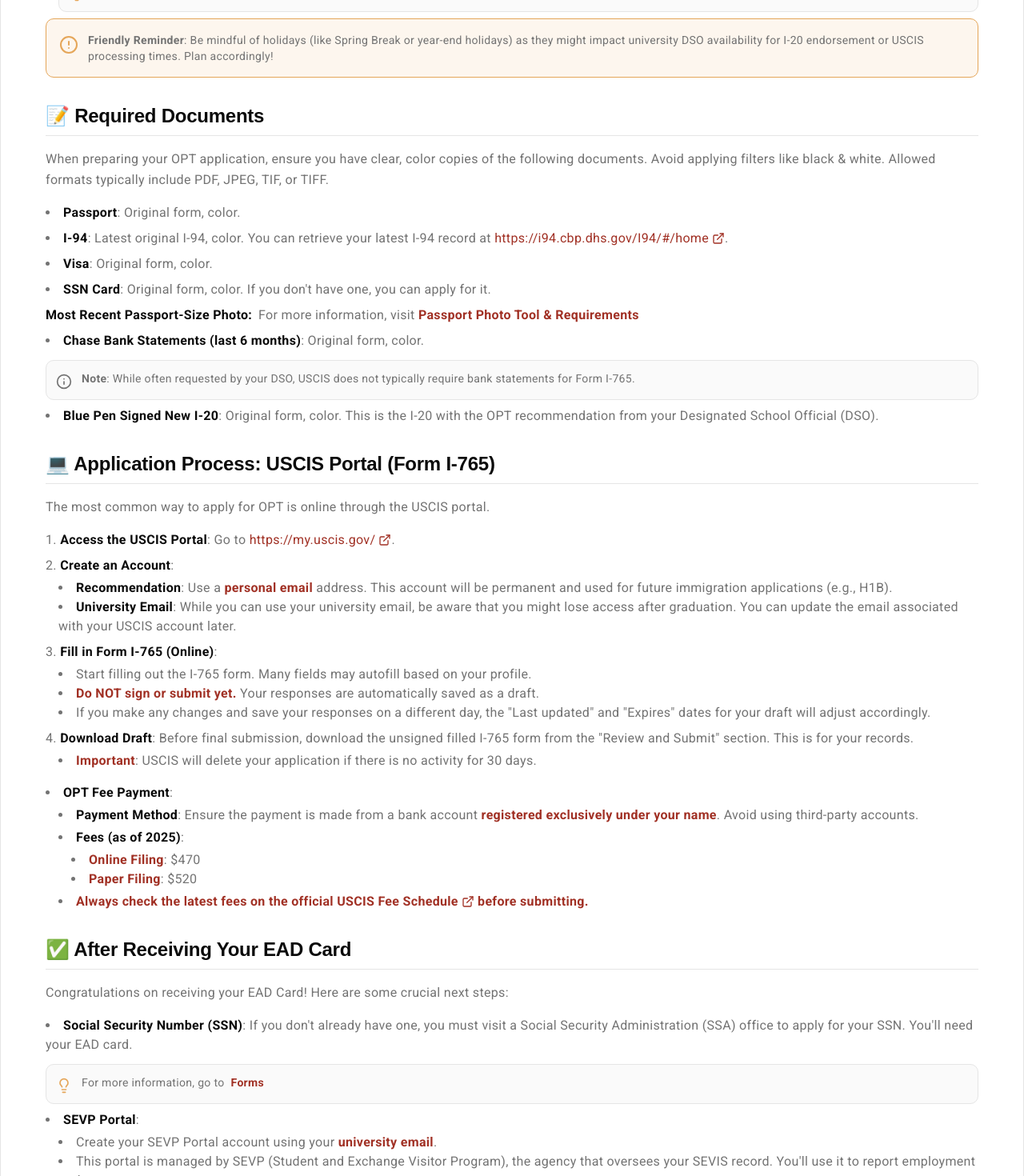
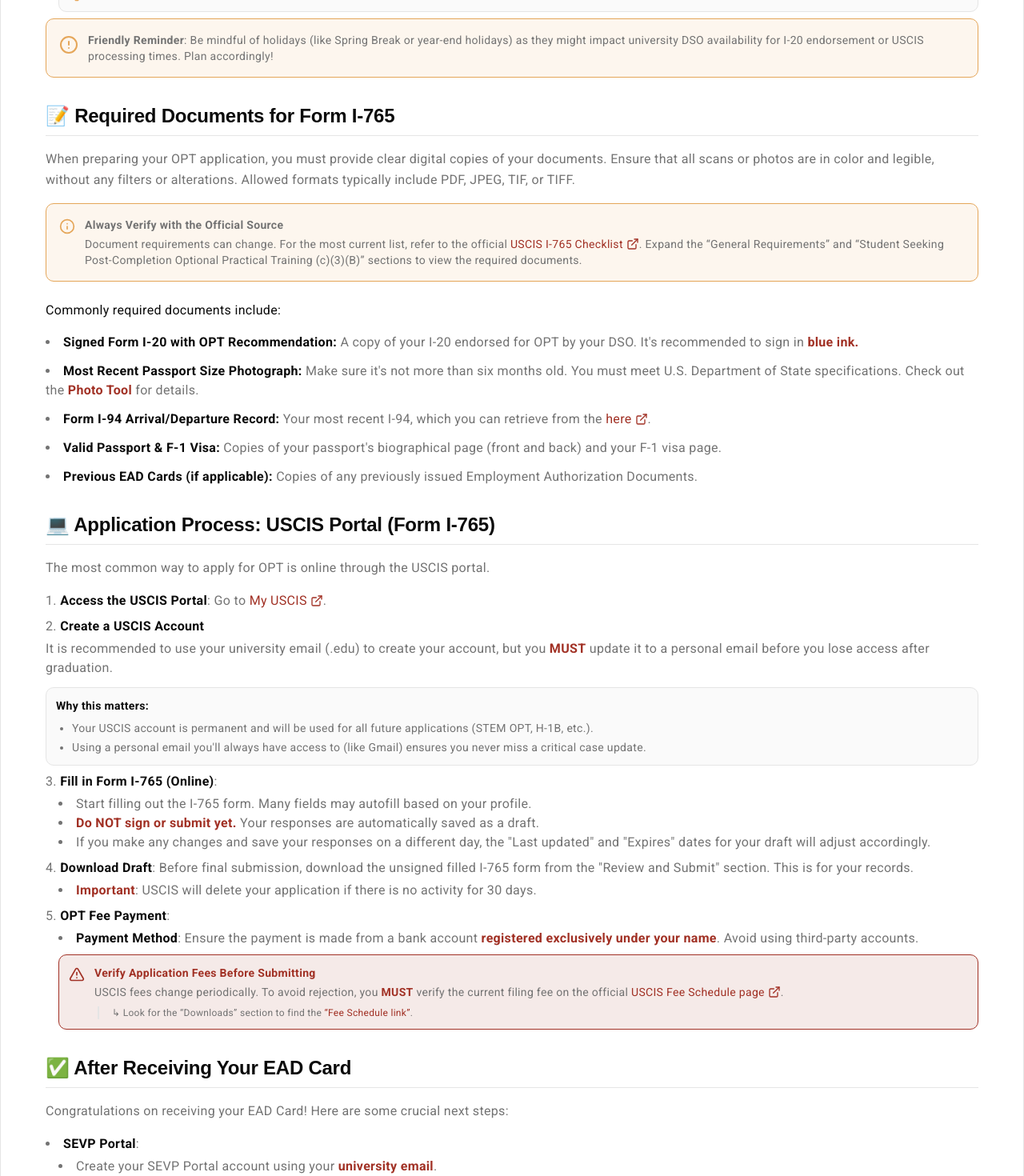
Before and after one commit to Ashwin-Pulipati/optipathway, a Next.js app: page /about/initial-opt in a window 1280 px wide. Shown: the part 1020-2490 px from the top of the page at 80% size. Built offline with nearby package versions, Linux system fonts and the light colour scheme; a web font is replaced by a local one.

Commit message:
refactor: provide official info

```diff
--- a/src/app/about/initial-opt/page.tsx
+++ b/src/app/about/initial-opt/page.tsx
@@ -1,6 +1,6 @@
 import React from "react";
 import Link from "next/link";
-import { Info, AlertCircle, Lightbulb, ExternalLink } from "lucide-react";
+import { Info, AlertCircle, Lightbulb, ExternalLink, AlertTriangle } from "lucide-react";
 import {
   Card,
   CardContent,
@@ -126,7 +126,7 @@ const InitialOptProTips: React.FC = () => {
                 <strong className="text-foreground">
                   Choosing Your OPT Start Date
                 </strong>
-                : This is a personal decision. You can request an OPT start date
+                : This is a personal decision. You can choose an OPT start date
                 anywhere within your 60-day grace period. It&apos;s advisable to
                 choose a weekday, avoiding weekends or holidays, to ensure
                 smooth processing.
@@ -181,77 +181,96 @@ const InitialOptProTips: React.FC = () => {
           {/* Section: Required Documents */}
           <div className="space-y-4">
             <h2 className="text-2xl font-serif font-bold text-foreground border-b border-border pb-2 flex items-center gap-2">
-              📝 Required Documents
+              📝 Required Documents for Form I-765
             </h2>
             <p className="text-muted-foreground leading-relaxed">
-              When preparing your OPT application, ensure you have clear, color
-              copies of the following documents. Avoid applying filters like
-              black & white. Allowed formats typically include PDF, JPEG, TIF,
-              or TIFF.
+              When preparing your OPT application, you must provide clear
+              digital copies of your documents. Ensure that all scans or photos
+              are in color and legible, without any filters or alterations.
+              Allowed formats typically include PDF, JPEG, TIF, or TIFF.
             </p>
-            <ul className="list-disc list-inside space-y-2 text-muted-foreground">
+
+            {/* Official USCIS Checklist Link - CORRECTED */}
+            <div className="bg-accent/10 border border-accent p-4 rounded-lg flex items-start gap-3">
+              <Info className="h-5 w-5 text-accent flex-shrink-0 mt-0.5" />
+              <div className="text-sm">
+                <strong className="text-muted-foreground font-bold">
+                  Always Verify with the Official Source
+                </strong>
+                <p className="text-muted-foreground mt-1">
+                  Document requirements can change. For the most current list,
+                  refer to the official{" "}
+                  <Link
+                    href="https://www.uscis.gov/forms/filing-guidance/checklist-of-required-initial-evidence-for-form-i-765-for-informational-purposes-only"
+                    target="_blank"
+                    rel="noopener noreferrer"
+                    className="text-primary hover-underline inline-flex items-center gap-1 font-medium"
+                  >
+                    <span>USCIS I-765 Checklist</span>
+                    <ExternalLink className="h-4 w-4" />
+                  </Link>
+                  . Expand the &ldquo;General Requirements&rdquo; and
+                  &ldquo;Student Seeking Post-Completion Optional Practical
+                  Training (c)(3)(B)&rdquo; sections to view the required
+                  documents.
+                </p>
+              </div>
+            </div>
+
+            {/* General Document List - UPDATED */}
+            <p className="text-foreground font-medium pt-2">
+              Commonly required documents include:
+            </p>
+            <ul className="list-disc list-inside space-y-3 text-muted-foreground">
               <li>
-                <strong className="text-foreground">Passport</strong>: Original
-                form, color.
+                <strong className="text-foreground">
+                  Signed Form I-20 with OPT Recommendation:
+                </strong>{" "}
+                A copy of your I-20 endorsed for OPT by your DSO. It&apos;s
+                recommended to sign in{" "}
+                <strong className="text-primary">blue ink.</strong>
               </li>
               <li>
-                <strong className="text-foreground">I-94</strong>: Latest
-                original I-94, color. You can retrieve your latest I-94 record
-                at{" "}
+                <strong className="text-foreground">
+                  Most Recent Passport Size Photograph:
+                </strong>{" "}
+                Make sure it&apos;s not more than six months old. You must meet
+                U.S. Department of State specifications. Check out the{" "}
+                <Link
+                  href="/photo-tool"
+                  className="text-primary hover:underline font-semibold"
+                >
+                  Photo Tool
+                </Link>{" "}
+                for details.
+              </li>
+              <li>
+                <strong className="text-foreground">
+                  Form I-94 Arrival/Departure Record:
+                </strong>{" "}
+                Your most recent I-94, which you can retrieve from the{" "}
                 <Link
                   href="https://i94.cbp.dhs.gov/I94/#/home"
-                  target="_blank"
-                  rel="noopener noreferrer"
                   className="text-primary hover:underline inline-flex items-center gap-1"
                 >
-                  https://i94.cbp.dhs.gov/I94/#/home
+                  <span>here</span>
                   <ExternalLink className="h-4 w-4" />
                 </Link>
                 .
               </li>
               <li>
-                <strong className="text-foreground">Visa</strong>: Original
-                form, color.
-              </li>
-              <li>
-                <strong className="text-foreground">SSN Card</strong>: Original
-                form, color. If you don&apos;t have one, you can apply for it.
-              </li>
-              <li className="flex gap-2 items-center">
                 <strong className="text-foreground">
-                  Most Recent Passport-Size Photo:
-                </strong>
-
-                <p>
-                  For more information, visit{" "}
-                  <Link
-                    href="/photo-tool"
-                    className="text-primary hover:underline font-semibold"
-                  >
-                    Passport Photo Tool & Requirements
-                  </Link>
-                </p>
+                  Valid Passport & F-1 Visa:
+                </strong>{" "}
+                Copies of your passport&apos;s biographical page (front and
+                back) and your F-1 visa page.
               </li>
               <li>
                 <strong className="text-foreground">
-                  Chase Bank Statements (last 6 months)
-                </strong>
-                : Original form, color.{" "}
-                <div className="bg-muted/50 border border-border p-3 rounded-lg mt-3 flex items-start gap-3">
-                  <Info className="h-5 w-5 text-muted-foreground flex-shrink-0 mt-1" />
-                  <p className="text-sm text-muted-foreground">
-                    <strong className="font-bold">Note</strong>: While often
-                    requested by your DSO, USCIS does not typically require bank
-                    statements for Form I-765.
-                  </p>
-                </div>
-              </li>
-              <li>
-                <strong className="text-foreground">
-                  Blue Pen Signed New I-20
-                </strong>
-                : Original form, color. This is the I-20 with the OPT
-                recommendation from your Designated School Official (DSO).
+                  Previous EAD Cards (if applicable):
+                </strong>{" "}
+                Copies of any previously issued Employment Authorization
+                Documents.
               </li>
             </ul>
           </div>
@@ -273,34 +292,39 @@ const InitialOptProTips: React.FC = () => {
                 : Go to{" "}
                 <Link
                   href="https://my.uscis.gov/"
-                  target="_blank"
-                  rel="noopener noreferrer"
                   className="text-primary hover:underline inline-flex items-center gap-1"
                 >
-                  https://my.uscis.gov/
+                  My USCIS
                   <ExternalLink className="h-4 w-4" />
                 </Link>
                 .
               </li>
               <li>
-                <strong className="text-foreground">Create an Account</strong>:
-                <ul className="list-disc list-inside ml-4 mt-1 text-muted-foreground">
+                <strong className="text-foreground">
+                  Create a USCIS Account
+                </strong>
+                <p className="mt-1 text-muted-foreground">
+                  It is recommended to use your university email (.edu) to
+                  create your account, but you{" "}
+                  <strong className="text-destructive">MUST</strong> update it
+                  to a personal email before you lose access after graduation.
+                </p>
+                <div className="mt-3 bg-muted/50 border border-border p-3 rounded-lg text-sm">
+                  <p className="text-foreground font-semibold">
+                    Why this matters:
+                  </p>
+                  <ul className="list-disc list-outside ml-5 mt-2 space-y-1 text-muted-foreground">
                     <li>
-                    <strong className="text-foreground">Recommendation</strong>:
-                    Use a{" "}
-                    <strong className="text-primary">personal email</strong>{" "}
-                    address. This account will be permanent and used for future
-                    immigration applications (e.g., H1B).
+                      Your USCIS account is permanent and will be used for all
+                      future applications (STEM OPT, H-1B, etc.).
                     </li>
                     <li>
-                    <strong className="text-foreground">
-                      University Email
-                    </strong>
-                    : While you can use your university email, be aware that you
-                    might lose access after graduation. You can update the email
-                    associated with your USCIS account later.
+                      Using a personal email you&apos;ll always have access to
+                      (like Gmail) ensures you never miss a critical case
+                      update.
                     </li>
                   </ul>
+                </div>
               </li>
               <li>
                 <strong className="text-foreground">
@@ -339,8 +363,7 @@ const InitialOptProTips: React.FC = () => {
                   </li>
                 </ul>
               </li>
-            </ol>
-            <ul className="list-disc list-inside space-y-2 text-muted-foreground">
+
               <li>
                 <strong className="text-foreground">OPT Fee Payment</strong>:
                 <ul className="list-disc list-inside ml-4 mt-1 space-y-1 text-muted-foreground">
@@ -352,40 +375,38 @@ const InitialOptProTips: React.FC = () => {
                     </strong>
                     . Avoid using third-party accounts.
                   </li>
-                  <li>
-                    <strong className="text-foreground">
-                      Fees (as of 2025)
+                  <div className="mt-2 bg-destructive/10 border border-destructive p-3 rounded-lg flex items-start gap-3">
+                    <AlertTriangle className="h-5 w-5 text-destructive flex-shrink-0 mt-0.5" />
+                    <div className="text-sm">
+                      <strong className="font-bold text-destructive">
+                        Verify Application Fees Before Submitting
                       </strong>
-                    :
-                    <ul className="list-disc list-inside ml-4 mt-1 text-muted-foreground">
-                      <li>
-                        <strong className="text-primary">Online Filing</strong>:
-                        $470
-                      </li>
-                      <li>
-                        <strong className="text-primary">Paper Filing</strong>:
-                        $520
-                      </li>
+                      <p className="text-muted-foreground mt-1">
+                        USCIS fees change periodically. To avoid rejection, you{" "}
+                        <strong className="text-destructive">MUST</strong>{" "}
+                        verify the current filing fee on the official{" "}
+                        <Link
+                          href="https://www.uscis.gov/g-1055"
+                          className="text-primary hover:underline inline-flex items-center gap-1 font-medium"
+                        >
+                          <span>USCIS Fee Schedule page</span>
+                          <ExternalLink className="h-4 w-4" />
+                        </Link>
+                        .
+                      </p>
+                      <p className="text-xs text-muted-foreground mt-2 pl-4 border-l-2 border-border ml-1">
+                        ↳ Look for the &ldquo;Downloads&rdquo; section to find
+                        the{" "}
+                        <strong className="text-primary font-medium">
+                          &ldquo;Fee Schedule link&rdquo;
+                        </strong>
+                        .
+                      </p>
+                    </div>
+                  </div>
                 </ul>
               </li>
-                  <li>
-                    <strong className="text-destructive">
-                      Always check the latest fees on the official{" "}
-                      <Link
-                        href="https://www.uscis.gov/g-1055"
-                        target="_blank"
-                        rel="noopener noreferrer"
-                        className="text-primary hover:underline inline-flex items-center gap-1"
-                      >
-                        USCIS Fee Schedule
-                        <ExternalLink className="h-4 w-4" />
-                      </Link>{" "}
-                      before submitting.
-                    </strong>
-                  </li>
-                </ul>
-              </li>
-            </ul>
+            </ol>
           </div>
 
           {/* Section: After Receiving EAD Card */}
@@ -398,26 +419,6 @@ const InitialOptProTips: React.FC = () => {
               next steps:
             </p>
             <ul className="list-disc list-inside space-y-2 text-muted-foreground">
-              <li>
-                <strong className="text-foreground">
-                  Social Security Number (SSN)
-                </strong>
-                : If you don&apos;t already have one, you must visit a Social
-                Security Administration (SSA) office to apply for your SSN.
-                You&apos;ll need your EAD card.
-              </li>
-              <div className="bg-muted/50 border border-border p-3 rounded-lg mt-3 flex items-start gap-3">
-                <Lightbulb className="h-5 w-5 text-accent flex-shrink-0 mt-1" />
-                <p className="flex gap-2 text-sm text-muted-foreground">
-                  For more information, go to{" "}
-                  <Link
-                    href="/forms"
-                    className="flex gap-2 text-primary hover:underline font-semibold"
-                  >
-                    <span>Forms </span>
-                  </Link>{" "}
-                </p>
-              </div>
               <li>
                 <strong className="text-foreground">SEVP Portal</strong>:
                 <ul className="list-disc list-inside ml-4 mt-1 text-muted-foreground">
@@ -485,9 +486,9 @@ const InitialOptProTips: React.FC = () => {
                   <strong className="text-muted-foreground font-bold">
                     Friendly Reminder
                   </strong>
-                  : Your university&apos;s International Student Services Office
-                  (DSO) is your primary contact for employment-related updates
-                  and questions. When in doubt,{" "}
+                  : Your university&apos;s Designated School Official (DSO) is
+                  your primary contact for employment-related updates and
+                  questions. When in doubt,{" "}
                   <strong className="text-primary">contact your DSO</strong>.
                 </p>
               </div>
--- a/src/app/forms/page.tsx
+++ b/src/app/forms/page.tsx
@@ -60,7 +60,7 @@ const Forms: React.FC = () => {
                 </Link>
                 .
                 <p className="text-sm text-muted-foreground mt-2 pl-4 border-l-2 border-border ml-1">
-                  ↳ On that page, look for the{" "}
+                  ↳ Look for the{" "}
                   <strong className="text-primary font-medium">
                     &ldquo;Form Details&ldquo;
                   </strong>{" "}
@@ -83,11 +83,12 @@ const Forms: React.FC = () => {
                 </Link>
                 .
                 <p className="text-sm text-muted-foreground mt-2 pl-4 border-l-2 border-border ml-1">
-                  ↳ On that page, find the{" "}
+                  ↳ Find the{" "}
                   <strong className="text-primary font-medium">
                     &ldquo;Students and the Form I-983&ldquo;
                   </strong>{" "}
-                  link under the Student Resources section to download the PDF.
+                  link under the &ldquo;Student Resources&ldquo; section to
+                  download the PDF.
                 </p>
               </li>
             </ul>
```
Lines whose indentation alone changed are shown as unchanged.
